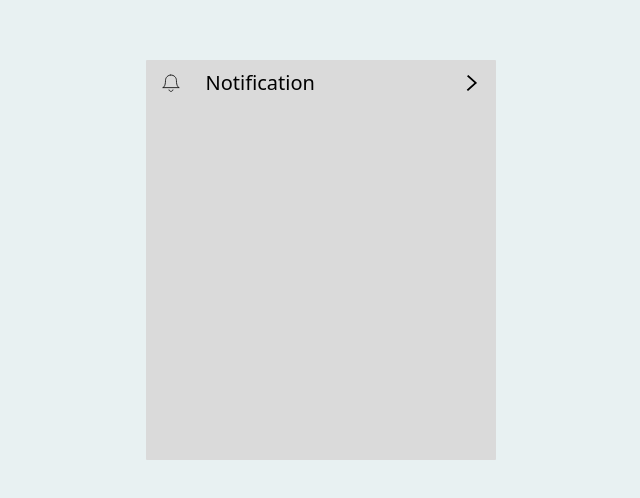
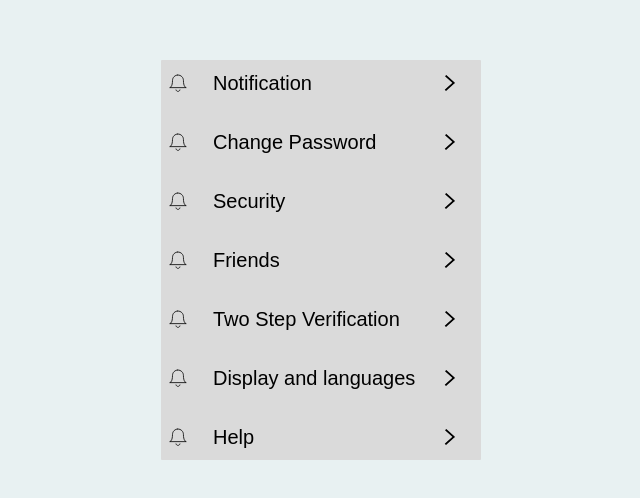
Before and after one commit to Talha-24/Learning-Management-System-LMS-, a React (Vite) app: page / in a window 1280 px wide. Shown: the part 140-638 px from the top of the page, without its empty margins (319-959 px from the left). Built offline with nearby package versions, Linux system fonts and the light colour scheme.

Commit message:
Add Features of Setting Components

```diff
--- a/src/assets/Components/Student Dashboard/Setting/Components/ChangePassword.jsx
+++ b/src/assets/Components/Student Dashboard/Setting/Components/ChangePassword.jsx
@@ -2,7 +2,15 @@ import React from 'react'
 
 const ChangePassword = () => {
   return (
-    <div>ChangePassword</div>
+    <div className="feature flex flex-row justify-between w-[95%]" >
+        <div id="featureproperties" className="flex flex-row gap-[2vw]">
+          <img id="symbol" src="src\assets\Components\Student Dashboard\Setting\Assets\Bellsvg.svg" alt="" />
+
+
+          <p className='featuretext'>Change Password</p>
+        </div>
+        <img id="backward" className='' src="src\assets\Components\Student Dashboard\Setting\Assets\Backward.svg" alt="" />
+      </div>
   )
 }
 
--- a/src/assets/Components/Student Dashboard/Setting/Components/DisplayLanguages.jsx
+++ b/src/assets/Components/Student Dashboard/Setting/Components/DisplayLanguages.jsx
@@ -2,7 +2,15 @@ import React from 'react'
 
 const DisplayLanguages = () => {
   return (
-    <div>DisplayLanguages</div>
+    <div className="feature flex flex-row justify-between w-[95%]" >
+        <div id="featureproperties" className="flex flex-row gap-[2vw]">
+          <img id="symbol" src="src\assets\Components\Student Dashboard\Setting\Assets\Bellsvg.svg" alt="" />
+
+
+          <p className='featuretext'>Display and languages</p>
+        </div>
+        <img id="backward" className='' src="src\assets\Components\Student Dashboard\Setting\Assets\Backward.svg" alt="" />
+      </div>
   )
 }
 
--- a/src/assets/Components/Student Dashboard/Setting/Components/Friends.jsx
+++ b/src/assets/Components/Student Dashboard/Setting/Components/Friends.jsx
@@ -0,0 +1,17 @@
+import React from 'react'
+
+const Friends = () => {
+  return (
+    <div className="feature flex flex-row justify-between w-[95%]" >
+    <div id="featureproperties" className="flex flex-row gap-[2vw]">
+      <img id="symbol" src="src\assets\Components\Student Dashboard\Setting\Assets\Bellsvg.svg" alt="" />
+
+
+      <p className='featuretext'>Friends</p>
+    </div>
+    <img id="backward" className='' src="src\assets\Components\Student Dashboard\Setting\Assets\Backward.svg" alt="" />
+  </div>
+  )
+}
+
+export default Friends
--- a/src/assets/Components/Student Dashboard/Setting/Components/Help.jsx
+++ b/src/assets/Components/Student Dashboard/Setting/Components/Help.jsx
@@ -2,7 +2,15 @@ import React from 'react'
 
 const Help = () => {
   return (
-    <div>Help</div>
+    <div className="feature flex flex-row justify-between w-[95%]" >
+        <div id="featureproperties" className="flex flex-row gap-[2vw]">
+          <img id="symbol" src="src\assets\Components\Student Dashboard\Setting\Assets\Bellsvg.svg" alt="" />
+
+
+          <p className='featuretext'>Help</p>
+        </div>
+        <img id="backward" className='' src="src\assets\Components\Student Dashboard\Setting\Assets\Backward.svg" alt="" />
+      </div>
   )
 }
 
--- a/src/assets/Components/Student Dashboard/Setting/Components/Notification.jsx
+++ b/src/assets/Components/Student Dashboard/Setting/Components/Notification.jsx
@@ -0,0 +1,17 @@
+import React from 'react'
+
+const Notification = () => {
+  return (
+    <div className="feature flex flex-row justify-between w-[95%]" >
+        <div id="featureproperties" className="flex flex-row gap-[2vw]">
+          <img id="symbol" src="src\assets\Components\Student Dashboard\Setting\Assets\Bellsvg.svg" alt="" />
+
+
+          <p className='featuretext'>Notification</p>
+        </div>
+        <img id="backward" className='' src="src\assets\Components\Student Dashboard\Setting\Assets\Backward.svg" alt="" />
+      </div>
+  )
+}
+
+export default Notification
--- a/src/assets/Components/Student Dashboard/Setting/Components/Security.jsx
+++ b/src/assets/Components/Student Dashboard/Setting/Components/Security.jsx
@@ -0,0 +1,17 @@
+import React from 'react'
+
+const Security = () => {
+  return (
+    <div className="feature flex flex-row justify-between w-[95%]" >
+        <div id="featureproperties" className="flex flex-row gap-[2vw]">
+          <img id="symbol" src="src\assets\Components\Student Dashboard\Setting\Assets\Bellsvg.svg" alt="" />
+
+
+          <p className='featuretext'>Security</p>
+        </div>
+        <img id="backward" className='' src="src\assets\Components\Student Dashboard\Setting\Assets\Backward.svg" alt="" />
+      </div>
+  )
+}
+
+export default Security
--- a/src/assets/Components/Student Dashboard/Setting/Components/TwoStepVerifi.jsx
+++ b/src/assets/Components/Student Dashboard/Setting/Components/TwoStepVerifi.jsx
@@ -0,0 +1,17 @@
+import React from 'react'
+
+const TwoStepVerifi = () => {
+  return (
+    <div className="feature flex flex-row justify-between w-[95%]" >
+        <div id="featureproperties" className="flex flex-row gap-[2vw]">
+          <img id="symbol" src="src\assets\Components\Student Dashboard\Setting\Assets\Bellsvg.svg" alt="" />
+
+
+          <p className='featuretext'>Two Step Verification</p>
+        </div>
+        <img id="backward" className='' src="src\assets\Components\Student Dashboard\Setting\Assets\Backward.svg" alt="" />
+      </div>
+  )
+}
+
+export default TwoStepVerifi
--- a/src/assets/Components/Student Dashboard/Setting/Setting.css
+++ b/src/assets/Components/Student Dashboard/Setting/Setting.css
@@ -1,9 +1,5 @@
-
-*{
-}
-
 #setting{
-    width: 350px;
+    width: 25%;
     height: 50vh;
     position: absolute;
     top: 50%;
@@ -11,27 +7,26 @@
     transform: translate(-50%,-50%);
     border-radius: 1px;
     display: flex;
-    flex-direction: row;
-    justify-content: center;
-    align-items: flex-start;
+    flex-direction: column;
+    justify-content: space-between;
     background-color: #dadada;
     padding: 1vmin 1vmin;
 
 }
 #feature{
     height: 14.28%;
-    width: 95%;
-    border: 2px solid black;
-    background-color: yellow;
+    width: 100%;
 }
 .featuretext{
     font-size: 2.5vmin;
+    font-weight: 400;
+    font-family: sans-serif;
 }
 #backward{
     height: 2vmin;
     width: 2vmin;
 }
 #symbol{
-    height: 2.2vmin;
-    width: 2.2vmin;
+    height: 2.3vmin;
+    width: 2.3vmin;
 }
--- a/src/assets/Components/Student Dashboard/Setting/Setting.jsx
+++ b/src/assets/Components/Student Dashboard/Setting/Setting.jsx
@@ -1,9 +1,16 @@
 import React from 'react'
 import "./Setting.css"
+import Notification from './Components/Notification'
+import ChangePassword from './Components/ChangePassword'
+import Security from './Components/Security'
+import Friends from './Components/Friends'
+import TwoStepVerifi from './Components/TwoStepVerifi'
+import DisplayLanguages from './Components/DisplayLanguages'
+import Help from './Components/Help'
 const Setting = () => {
   return (
     <div id='setting'>
-      <div className="feature flex flex-row justify-between w-[95%]" >
+      {/* <div className="feature flex flex-row justify-between w-[95%]" >
         <div id="featureproperties" className="flex flex-row gap-[2vw]">
           <img id="symbol" src="src\assets\Components\Student Dashboard\Setting\Assets\Bellsvg.svg" alt="" />
 
@@ -11,7 +18,14 @@ const Setting = () => {
           <p className='featuretext'>Notification</p>
         </div>
         <img id="backward" className='' src="src\assets\Components\Student Dashboard\Setting\Assets\Backward.svg" alt="" />
-      </div>
+      </div> */}
+      <Notification/>
+      <ChangePassword/>
+      <Security/>
+      <Friends/>
+      <TwoStepVerifi/>
+      <DisplayLanguages/>
+      <Help/>
     </div>
   )
 }
```
